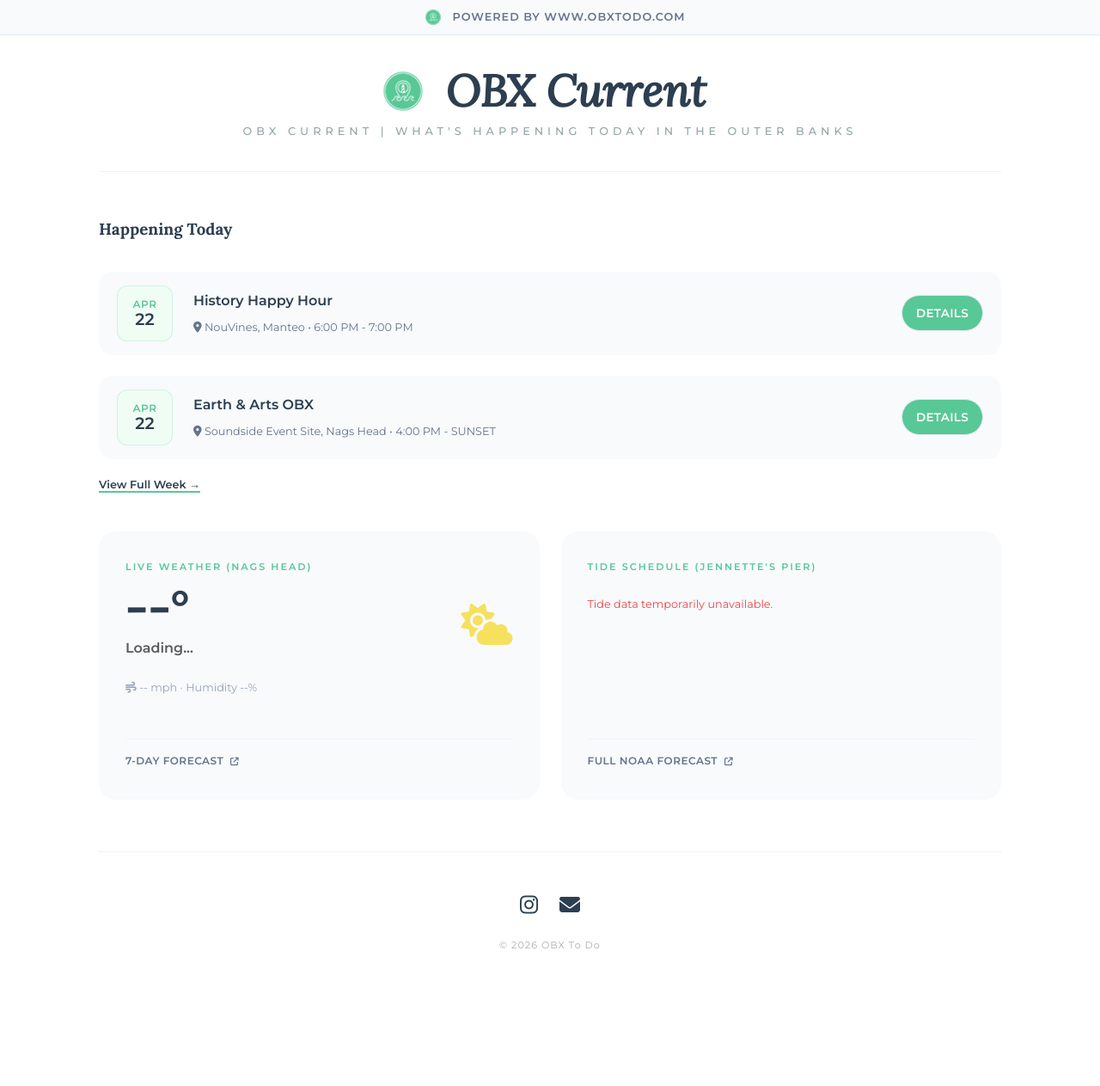
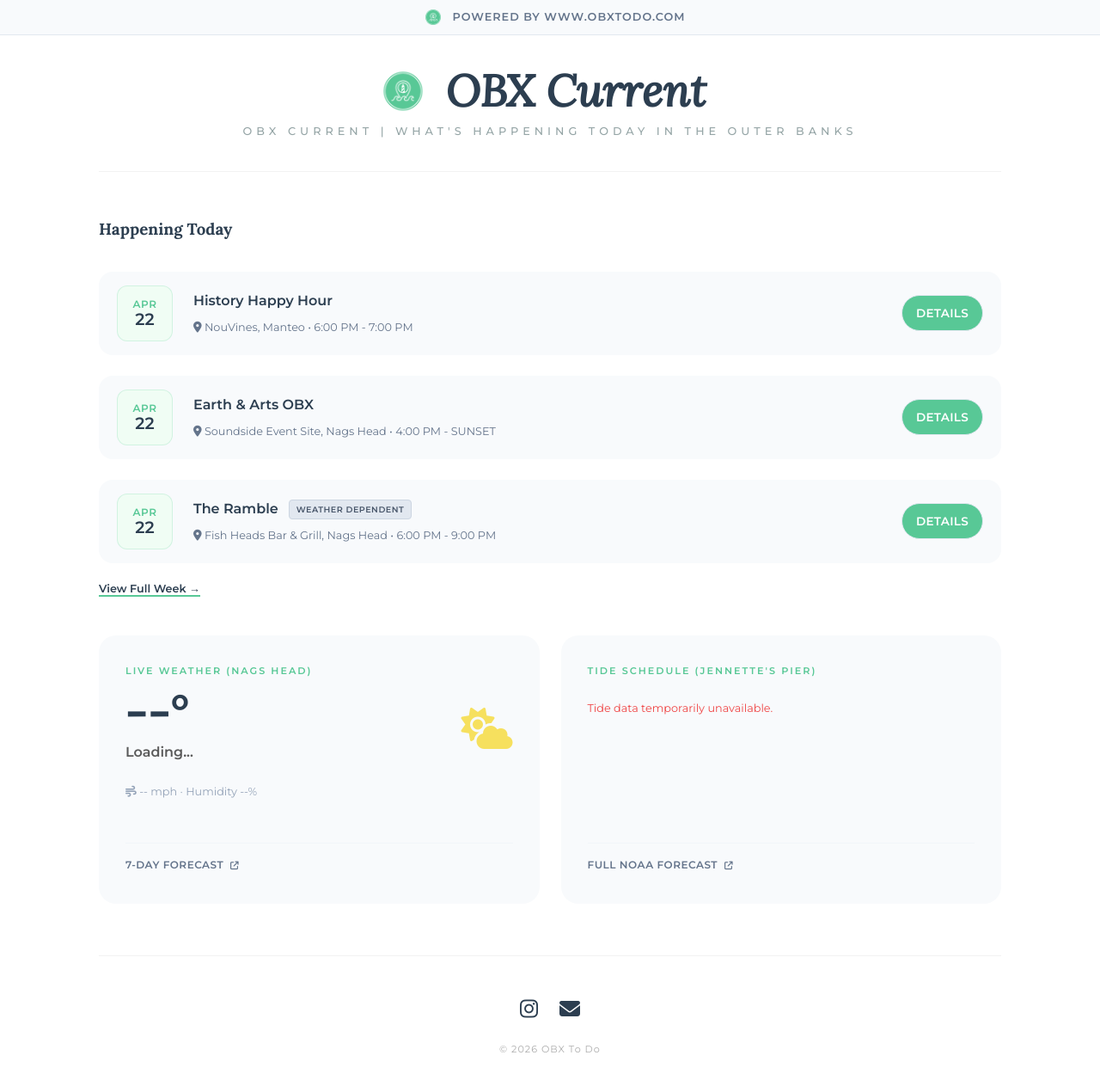
Before and after one commit to obxtodo/obxcurrent.com, a Jekyll site: the page built from index.html, in a window 1280 px wide and 1331 px high. Shown: the top 1263 px of the window at 86% size. Built offline with Jekyll 4.4.1, drawn with Linux system fonts in a browser that asks for light colours.

Commit message:
Update from https://github.com/obxtodo/obxtodo.com/commit/613dbe438f81e533dae77eaa5d1dd54508620da0

```diff
--- a/_data/events.yml
+++ b/_data/events.yml
@@ -25,7 +25,12 @@
   location: "Soundside Event Site, Nags Head"
   link: "https://nouvines.com/events"
 
-
+- name: "The Ramble"
+  date: 2026-04-22
+  time: "6:00 PM - 9:00 PM"
+  other: "Weather Dependent"
+  location: "Fish Heads Bar & Grill, Nags Head"
+  link: "https://outerbanksthisweek.com/fishheads/events/ramble"
 
 - name: "Adam Nixon"
   date: 2026-04-23
```
